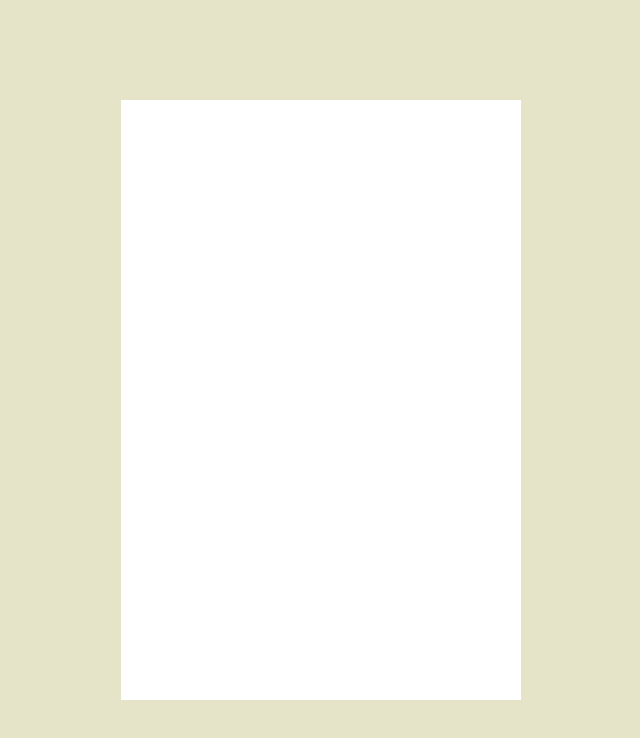
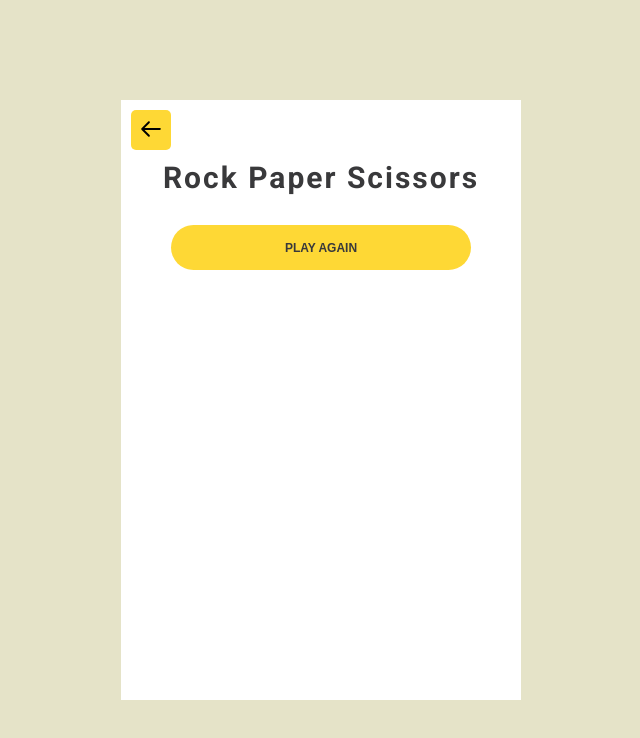
Before and after one commit to ekas/react-rock-paper-scissors, a React (Create React App) app: page /game in a window 1280 px wide. Before the commit this address had no page. Shown: the top 738 px of the page, without its empty margins (319-959 px from the left). Built offline with nearby package versions, Linux system fonts and the light colour scheme.

Commit message:
feat: Add Game Component page

```diff
--- a/src/App.tsx
+++ b/src/App.tsx
@@ -2,6 +2,7 @@ import { Route, Routes, useNavigate } from "react-router-dom";
 import Landing from "./components/Landing";
 import { useEffect, useState } from "react";
 import { GameMode } from "./types/Game";
+import Game from "./components/Game";
 
 import "./App.less";
 
@@ -19,6 +20,10 @@ function App() {
         <Routes>
           <Route path="/">
             <Route path="" element={<Landing setGameMode={setGameMode} />} />
+            <Route
+              path="game"
+              element={<Game mode={gameMode} setGameMode={setGameMode} />}
+            />
           </Route>
         </Routes>
       </main>
--- /dev/null
+++ b/src/components/Game/index.less
@@ -0,0 +1,69 @@
+.game {
+  width: 100%;
+  height: 100%;
+  display: flex;
+  padding: 20px 0;
+  position: relative;
+  align-items: center;
+  flex-direction: column;
+  // justify-content: space-around;
+
+  &-heading {
+    font-size: 30px;
+    font-weight: 700;
+    margin-top: 40px;
+    color: @swatch_2;
+    letter-spacing: 2px;
+  }
+
+  &-mode {
+    font-size: 18px;
+    font-weight: 700;
+    color: @swatch_3;
+    margin: -10px 0 0;
+    letter-spacing: 1px;
+  }
+
+  &-back-btn {
+    top: 0;
+    left: 10px;
+    border: none;
+    width: 40px;
+    height: 40px;
+    cursor: pointer;
+    font-size: 12px;
+    color: @swatch_2;
+    margin: 10px 0 0;
+    font-weight: 700;
+    position: absolute;
+    border-radius: 5px;
+    text-transform: uppercase;
+    background-color: @swatch_4;
+
+    &:hover {
+      background-color: @swatch_8;
+    }
+  }
+
+  &-back-btn-icon {
+    height: 20px;
+  }
+
+  &-play-again-btn {
+    border: none;
+    height: 45px;
+    width: 300px;
+    cursor: pointer;
+    font-size: 12px;
+    color: @swatch_2;
+    margin: 10px 0 0;
+    font-weight: 700;
+    border-radius: 30px;
+    text-transform: uppercase;
+    background-color: @swatch_4;
+
+    &:hover {
+      background-color: @swatch_8;
+    }
+  }
+}
--- /dev/null
+++ b/src/components/Game/index.tsx
@@ -0,0 +1,36 @@
+import { GameMode } from "../../types/Game";
+import Button from "../Button";
+import BackIcon from "../../assets/back.svg";
+import { useNavigate } from "react-router-dom";
+
+import "./index.less";
+
+interface GameProps {
+  mode: GameMode | undefined;
+  setGameMode: (mode: GameMode | undefined) => void;
+}
+
+const Game = ({ mode, setGameMode }: GameProps) => {
+  const navigate = useNavigate();
+
+  const handleBackClick = () => {
+    navigate("/");
+    setGameMode(undefined);
+  };
+  return (
+    <div className="game">
+      <Button className="game-back-btn" onClick={() => handleBackClick()}>
+        <img src={BackIcon} alt="Back Button" className="game-back-btn-icon" />
+      </Button>
+      <h1 className="game-heading">Rock Paper Scissors</h1>
+      {mode && (
+        <h2 className="game-mode">
+          {mode === "player" ? "Player v/s Computer" : "Computer v/s Computer"}
+        </h2>
+      )}
+      <Button className="game-play-again-btn">Play Again</Button>
+    </div>
+  );
+};
+
+export default Game;
```
Also changed, not shown: src/assets/back.svg (added).
